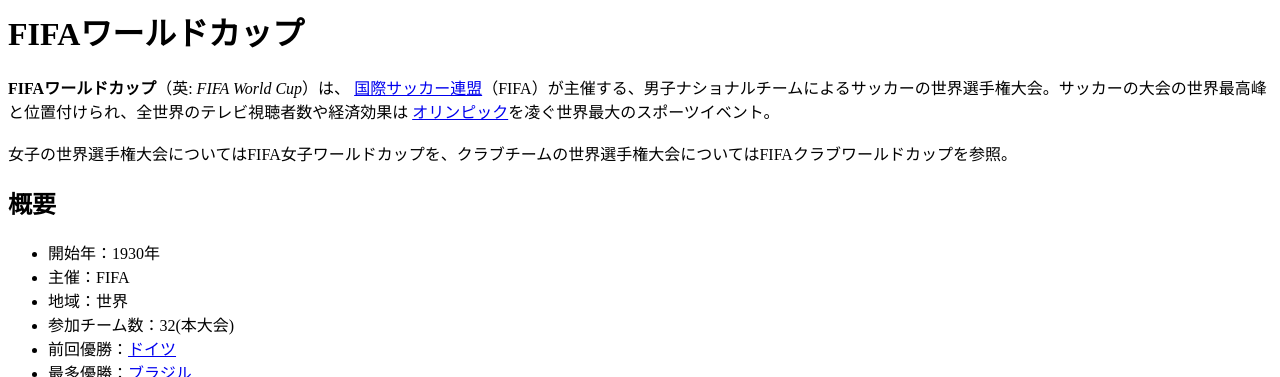
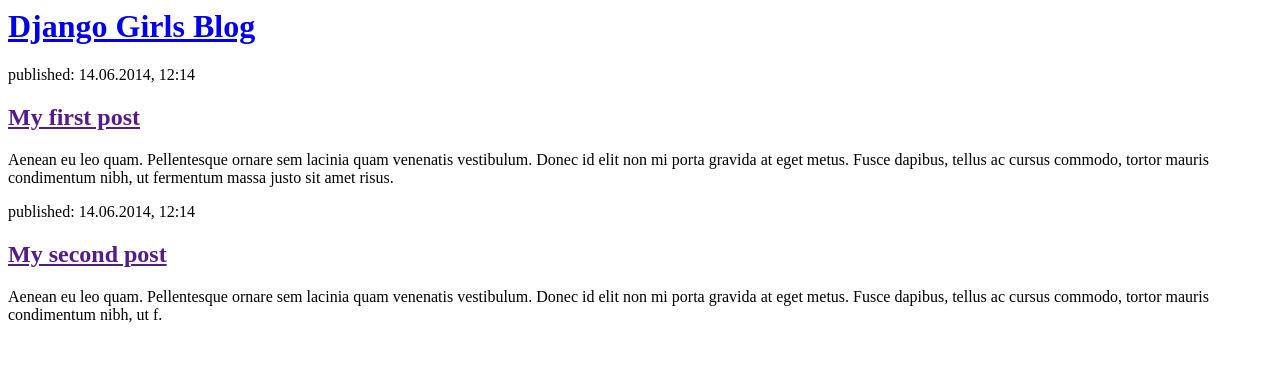
Before and after one commit to imoTakuya/my-first-blog, a Django app: page / in a window 1280 px wide. Shown: the top 377 px of the page. After the commit the page ends 323 px from the top, so only its background shows below. Run offline with Django 3.2, Linux system fonts and the light colour scheme.

Commit message:
Changed the HTML for the site.

```diff
--- a/blog/templates/blog/post_list.html
+++ b/blog/templates/blog/post_list.html
@@ -1,51 +1,22 @@
 <html>
     <head>
-        <title>FIFAワールドカップ</title>
+        <title>Django Girls blog</title>
     </head>
     <body>
         <div>
-            <h1>FIFAワールドカップ</h1>
+            <h1><a href="/">Django Girls Blog</a></h1>
         </div>
 
         <div>
-            <p><b>FIFAワールドカップ</b>（英: <i>FIFA World Cup</i>）は、
-			<a href="https://ja.wikipedia.org/wiki/国際サッカー連盟" target="_blank">国際サッカー連盟</a>（FIFA）が主催する、男子ナショナルチームによるサッカーの世界選手権大会。サッカーの大会の世界最高峰と位置付けられ、全世界のテレビ視聴者数や経済効果は
-			<a href="https://ja.wikipedia.org/wiki/オリンピック" target="_blank">オリンピック</a>を凌ぐ世界最大のスポーツイベント。<br>
-			<br>	女子の世界選手権大会についてはFIFA女子ワールドカップを、クラブチームの世界選手権大会についてはFIFAクラブワールドカップを参照。</p>
-		</div>
-
-		<div>
-            <h2>概要</h2>
-			<ul>
-				<li>開始年：1930年</li>
-				<li>主催：FIFA</li>
-				<li>地域：世界</li>
-				<li>参加チーム数：32(本大会)</li>
-				<li>前回優勝：<a href="https://ja.wikipedia.org/wiki/サッカードイツ代表" target="_blank">ドイツ</a></li>
-				<li>最多優勝：<a href="https://ja.wikipedia.org/wiki/サッカーブラジル代表" target="_blank">ブラジル</a></li>
-			</ul>
-			<div>
-				<img src="https://upload.wikimedia.org/wikipedia/ja/thumb/5/5d/FIFA_World_Cup_Trophy_2002_0103.jpg/300px-FIFA_World_Cup_Trophy_2002_0103.jpg">
-				<p>
-				"FIFAワールドカップトロフィー"
-				</p>
-			</div>
+            <p>published: 14.06.2014, 12:14</p>
+            <h2><a href="">My first post</a></h2>
+            <p>Aenean eu leo quam. Pellentesque ornare sem lacinia quam venenatis vestibulum. Donec id elit non mi porta gravida at eget metus. Fusce dapibus, tellus ac cursus commodo, tortor mauris condimentum nibh, ut fermentum massa justo sit amet risus.</p>
         </div>
 
         <div>
-            <h2>歴代開催国</h2>
-			<ol>
-				<li>1930年：ウルグアイ</li>
-				<li>1934年：イタリア</li>
-				<li>1938年：フランス</li>
-				<li>1950年：ブラジル</li>
-				<li>1954年：スイス</li>
-			</ol>
-		</div>
-
-		<div>
-		<br>
-			This page is a minimized version of <a href="https://ja.wikipedia.org/wiki/FIFA%E3%83%AF%E3%83%BC%E3%83%AB%E3%83%89%E3%82%AB%E3%83%83%E3%83%97" target="_blank">wikipedia entry</a>
+            <p>published: 14.06.2014, 12:14</p>
+            <h2><a href="">My second post</a></h2>
+            <p>Aenean eu leo quam. Pellentesque ornare sem lacinia quam venenatis vestibulum. Donec id elit non mi porta gravida at eget metus. Fusce dapibus, tellus ac cursus commodo, tortor mauris condimentum nibh, ut f.</p>
         </div>
     </body>
 </html>
```
Also changed, not shown: blog/templates/blog/p10_2.html (added, +51 -0 lines).
